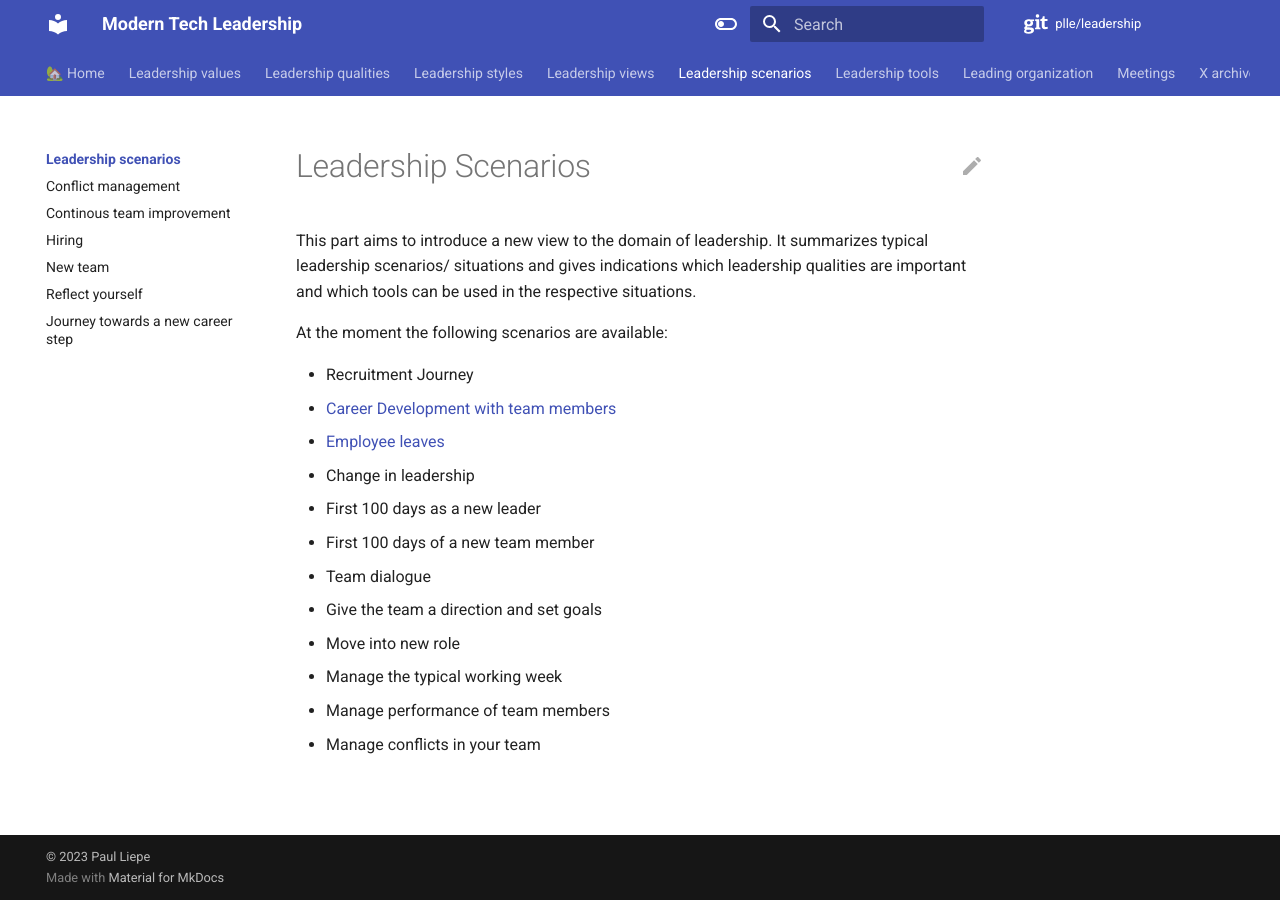
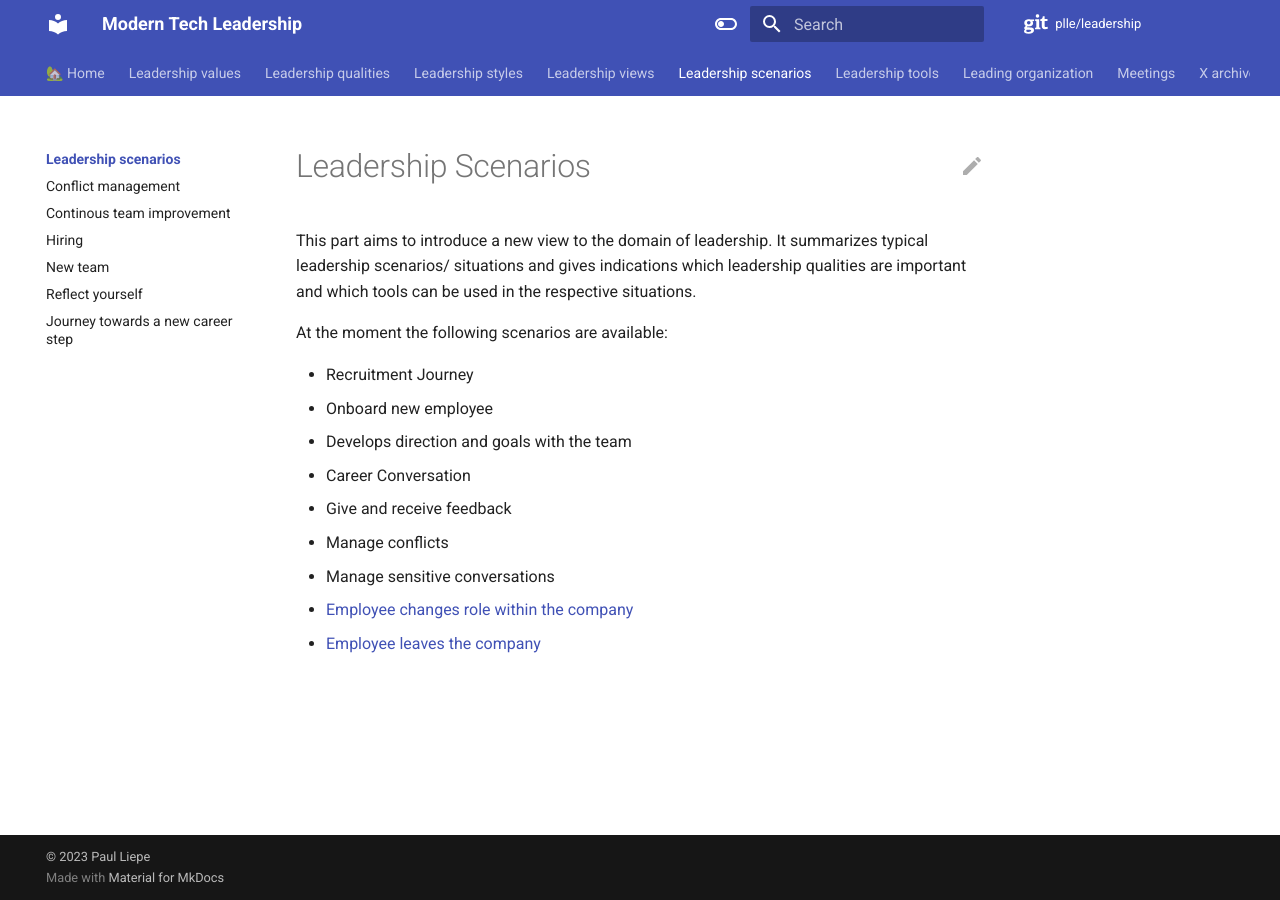
Before and after one commit to PLLE/leadership, an MkDocs documentation site: the page built from docs/leadership--scenarios/index.md, in a window 1280 px wide. Built offline with MkDocs 1.6.1 and Material for MkDocs 9.7.7, drawn with Linux system fonts in a browser that asks for light colours; comment, search, counter and statistics services are not loaded.

Commit message:
docs(scenarios): updated overview

```diff
--- a/docs/leadership--scenarios/index.md
+++ b/docs/leadership--scenarios/index.md
@@ -6,17 +6,11 @@ It summarizes typical leadership scenarios/ situations and gives indications whi
 At the moment the following scenarios are available:
 
 * Recruitment Journey
-* [Career Development with team members](career-development.md)
-* [Employee leaves](employee-leaves.md)
-
-* Change in leadership
-  * First 100 days as a new leader
-  * First 100 days of a new team member
-* Team dialogue
-  * Give the team a direction and set goals
-* Move into new role
-
-* Manage the typical working week
-* Manage performance of team members
-
-* Manage conflicts in your team
+* Onboard new employee
+* Develops direction and goals with the team
+* Career Conversation
+* Give and receive feedback
+* Manage conflicts
+* Manage sensitive conversations
+* [Employee changes role within the company](towards-a-new-role.md)
+* [Employee leaves the company](employee-leaves.md)
```
Also changed, not shown: docs/leadership--scenarios/towards-a-new-role.md (renamed from docs/leadership--scenarios/towards-a-new-career-step.md).
